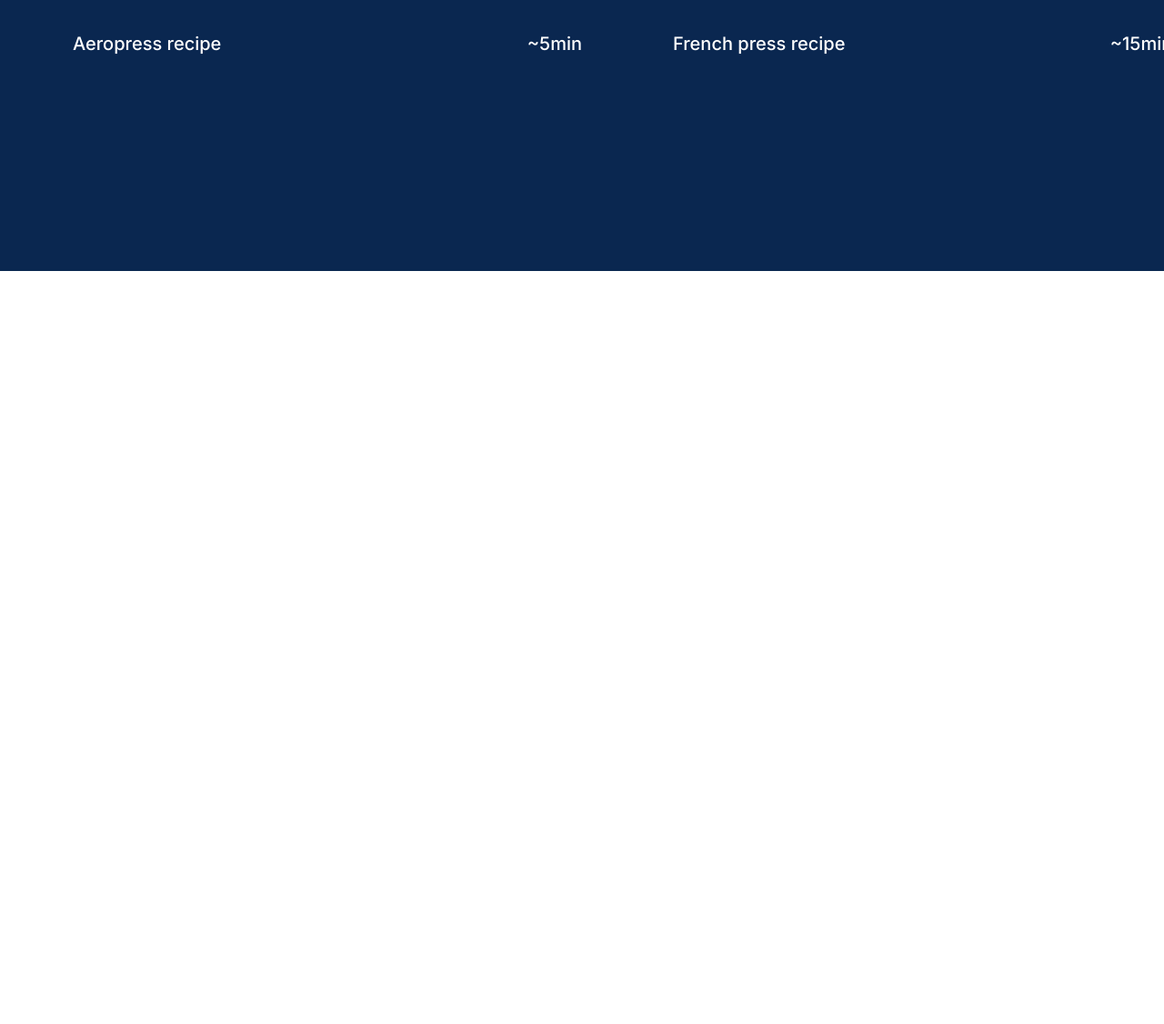
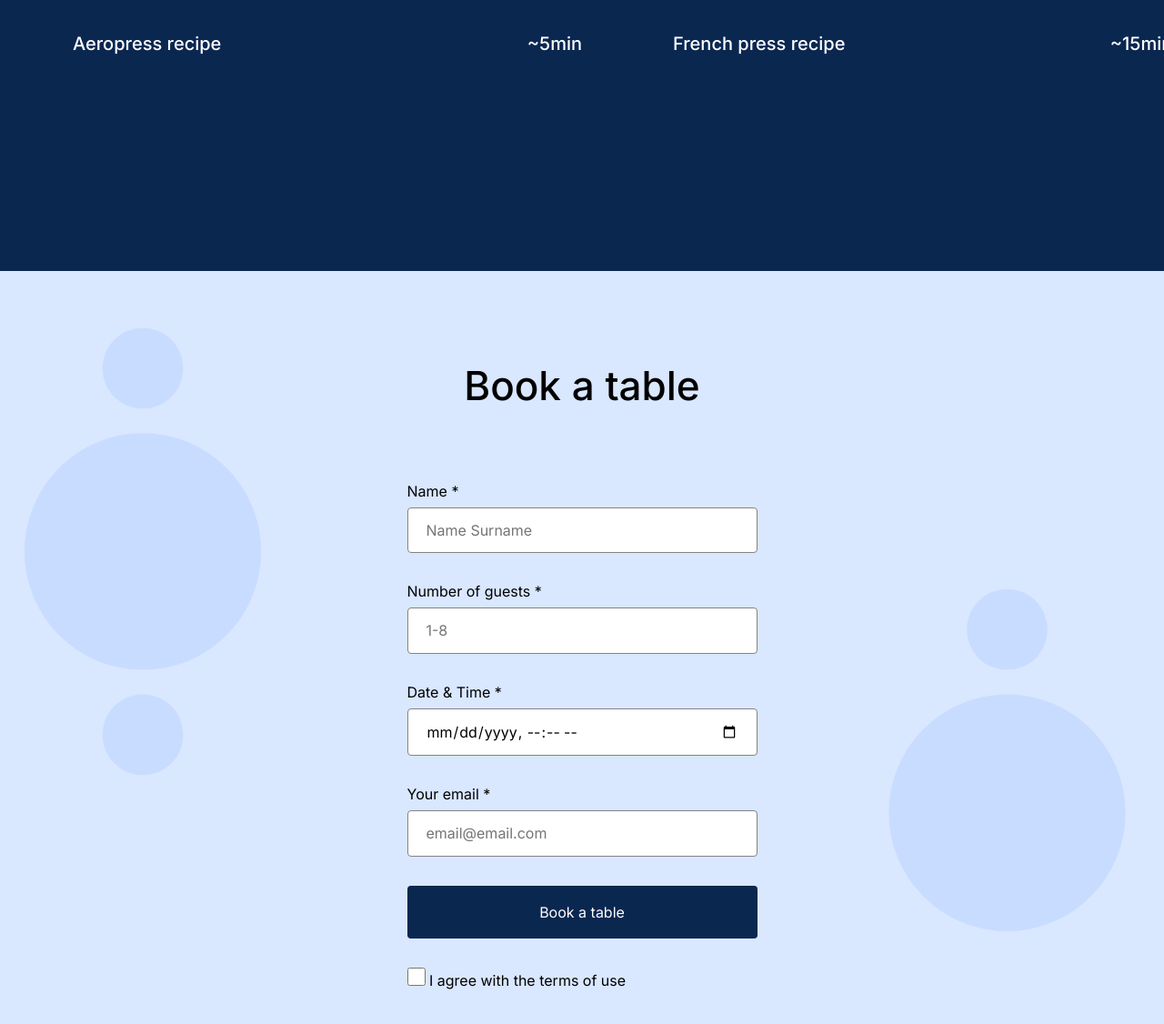
Before and after one commit to SeanJ8876/se_project_coffeeshop, a plain HTML site: page index.html in a window 1280 px wide. Shown: the part 1474-2600 px from the top of the page at 91% size. Before the commit the page ends 1772 px from the top, so only its background shows below. Drawn offline with Linux system fonts and the light colour scheme.

Commit message:
new update for my project

```diff
--- a/index.html
+++ b/index.html
@@ -83,7 +83,6 @@
                 src="https://www.youtube.com/embed/j6VlT_jUVPc?si=TEJ-XpPpt5AdU2-g"
                 title="YouTube video player"
                 class="recipes__iframe"
-
                 allow="accelerometer; autoplay; clipboard-write; encrypted-media; gyroscope; picture-in-picture; web-share"
                 referrerpolicy="strict-origin-when-cross-origin"
                 allowfullscreen
@@ -109,7 +108,60 @@
             </li>
           </ul>
         </section>
-        <section class="reservation"></section>
+        <section class="reservation">
+          <h2 class="reservation__title">Book a table</h2>
+          <form class="reservation__form form">
+            <fieldset class="form__fieldset">
+              <label for="name-input" class="form__label">
+                Name *
+                <input
+                  class="form__input"
+                  id="name-input"
+                  type="text"
+                  placeholder="Name Surname"
+                  required
+                />
+              </label>
+              <label for="number of guest-input" class="form__label">
+                Number of guests *
+                <input
+                  class="form__input"
+                  id="number of guest-input"
+                  type="number"
+                  min="1"
+                  max="8"
+                  placeholder="1-8"
+                  required
+                />
+              </label>
+              <label for="date&time-input" class="form__label">
+                Date & Time *
+                <input
+                  class="form__input"
+                  id="date&time-input"
+                  type="datetime-local"
+                  placehold="date&time"
+                  required
+                />
+              </label>
+              <label for=" email-input" class="form__label">
+                Your email *
+                <input
+                  class="form__input"
+                  id="email-input"
+                  type="email"
+                  placeholder="email@email.com"
+                  required
+                />
+              </label>
+            </fieldset>
+            <button class="form__button">Book a table</button>
+            <label for="" class="form__label form__label_checkbox">
+              <input class="form__checkbox" type="checkbox" required />
+              I agree with the terms of use
+            </label>
+          </form>
+        </section>
         <section class="menu"></section>
         <section class="about"></section>
       </main>
--- a/pages/index.css
+++ b/pages/index.css
@@ -140,3 +140,68 @@
 .recipes__iframe {
   border: none;
 }
+
+.reservation {
+  padding: 100px 0 120px;
+  background-image: url(../images/background_reservation.svg);
+  background-color: #d9e7ff;
+  background-repeat: no-repeat;
+  background-size: cover;
+  background-position: center;
+}
+
+.reservation__title {
+  margin: 0 0 80px;
+  text-align: center;
+  font-family: "inter", "Noto Serif", "times new roman", serif;
+  font-style: normal;
+  font-weight: 500;
+  font-size: 44px;
+  line-height: 52px;
+}
+
+.reservation__form {
+  margin: 0 auto;
+}
+
+.form__fieldset {
+  margin: 0;
+  padding: 0;
+  border: none;
+}
+
+.form {
+  max-width: 385px;
+}
+
+.form__input {
+  display: block;
+  width: 100%;
+  padding: 15px 20px;
+  box-sizing: border-box;
+  margin: 8px 0 32px;
+  border: 1px solid #838383;
+  border-radius: 4px;
+}
+
+.form__button {
+  border-radius: 4px;
+  width: 100%;
+  border: none;
+  padding: 20px 0;
+  background-color: #0a2750;
+  color: #fff;
+  margin-bottom: 32px;
+}
+
+.form__checkbox {
+  border-radius: 2px;
+  width: 20px;
+  height: 20px;
+}
+
+.form__label_type_checkbox {
+  display: flex;
+  gap: 12px;
+  justify-content: center;
+}
```
